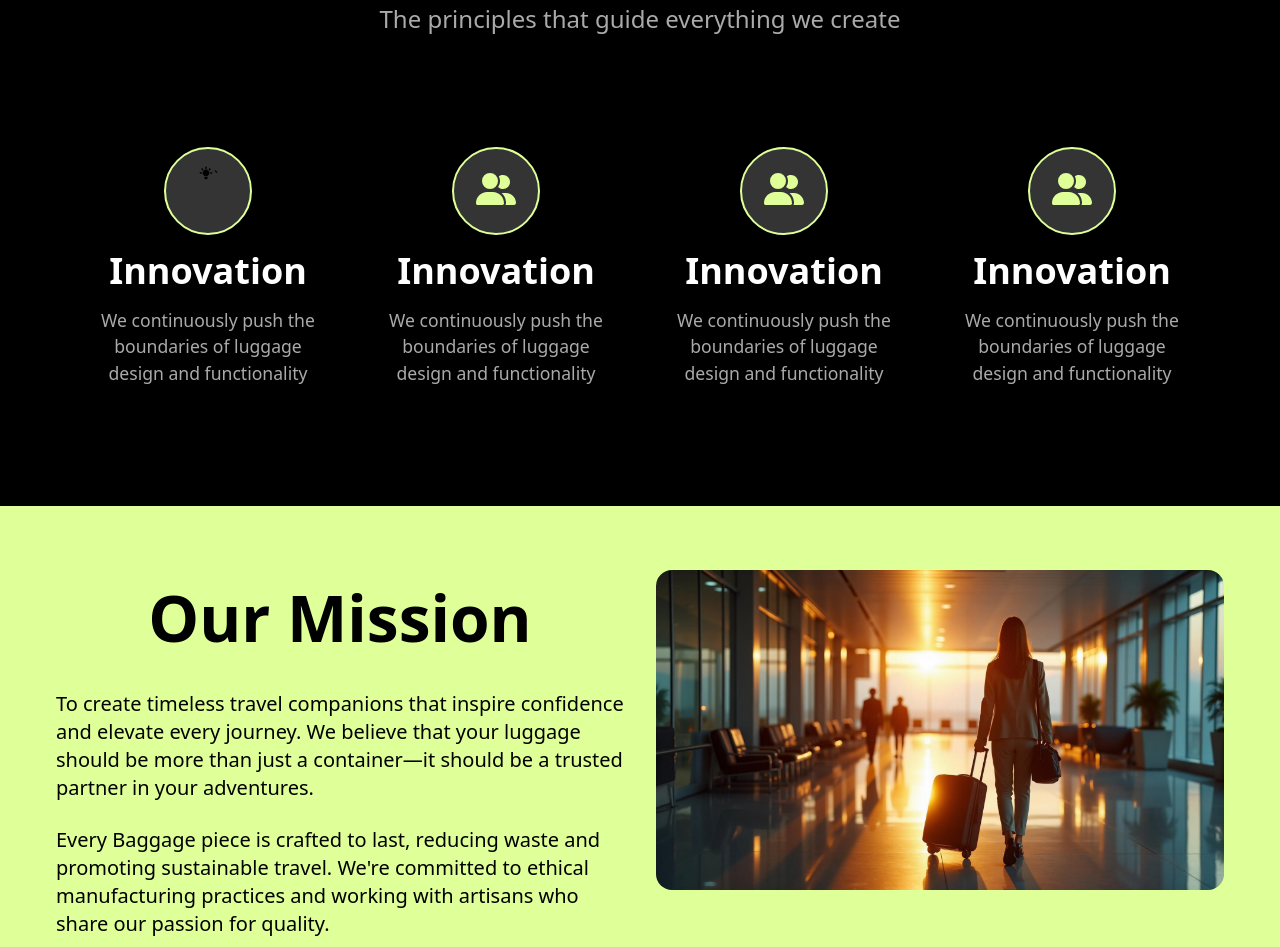
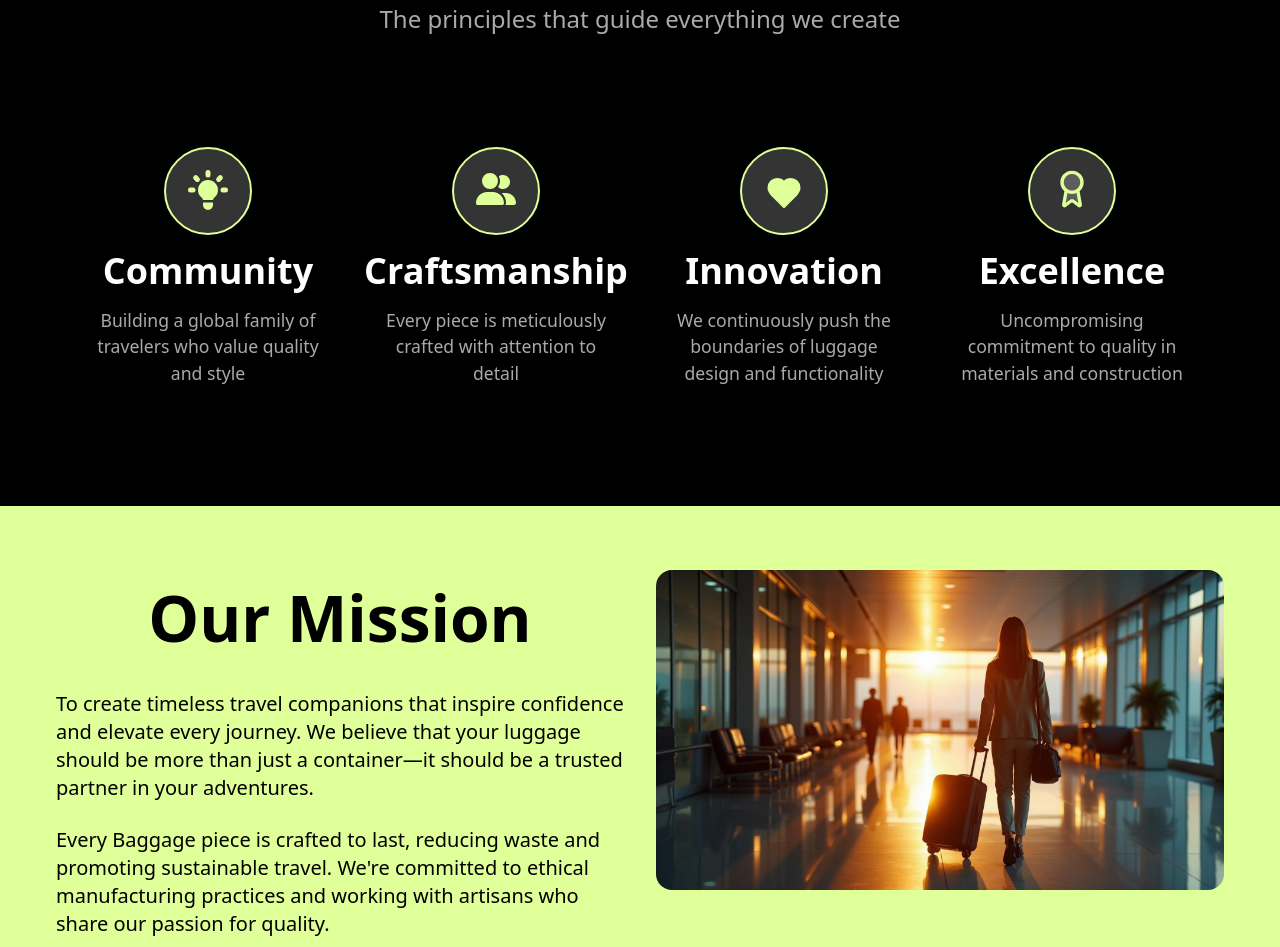
Before and after one commit to SwapnilGotsurve/Web-dev-com, a plain HTML site: page about.html in a window 1280 px wide. Shown: the part 1961-2908 px from the top of the page. Drawn offline with nearby package versions, Linux system fonts and the light colour scheme.

Commit message:
feat:added features

```diff
--- a/about.html
+++ b/about.html
@@ -57,31 +57,31 @@
 <div class="grid grid-cols-4 gap-4 mx-18 py-10 ">
     <div class="  py-0 px-4 grid grid-cols-1 place-items-center" >
           <div class="bg-[#ffffff34] border-2 border-[#dfff98] h-22 w-22 rounded-full flex content-center justify-center p-4 mb-4  ">
-         <svg stroke="currentColor" fill="currentColor" stroke-width="0" viewBox="0 0 20 20" aria-hidden="true" height="1em" width="1em" xmlns="http://www.w3.org/2000/svg"><path d="M11 3a1 1 0 10-2 0v1a1 1 0 102 0V3zM15.657 5.757a1 1 0 00-1.414-1.414l-.707.707a1 1 0 001.414 1.414l.707-.707zM18 10a1 1 0 01-1 1h-1a1 1 0 110-2h1a1 1 0 011 1zM5.05 6.464A1 1 0 106.464 5.05l-.707-.707a1 1 0 00-1.414 1.414l.707.707zM5 10a1 1 0 01-1 1H3a1 1 0 110-2h1a1 1 0 011 1zM8 16v-1h4v1a2 2 0 11-4 0zM12 14c.015-.34.208-.646.477-.859a4 4 0 10-4.954 0c.27.213.462.519.476.859h4.002z"></path></svg>`
+         <svg stroke="currentColor" fill="#dfff98" stroke-width="0" viewBox="0 0 20 20" aria-hidden="true" height="50px" width="50px" xmlns="http://www.w3.org/2000/svg"><path d="M11 3a1 1 0 10-2 0v1a1 1 0 102 0V3zM15.657 5.757a1 1 0 00-1.414-1.414l-.707.707a1 1 0 001.414 1.414l.707-.707zM18 10a1 1 0 01-1 1h-1a1 1 0 110-2h1a1 1 0 011 1zM5.05 6.464A1 1 0 106.464 5.05l-.707-.707a1 1 0 00-1.414 1.414l.707.707zM5 10a1 1 0 01-1 1H3a1 1 0 110-2h1a1 1 0 011 1zM8 16v-1h4v1a2 2 0 11-4 0zM12 14c.015-.34.208-.646.477-.859a4 4 0 10-4.954 0c.27.213.462.519.476.859h4.002z"></path></svg>
         </div>
-        <h2 class="text-[#fff] text-4xl font-semibold text-center">Innovation</h2>
-        <p class="text-[#d5d5d5cb] mt-4 text-[1.1rem] text-center">We continuously push the boundaries of luggage design and functionality</p>
+        <h2 class="text-[#fff] text-4xl font-semibold text-center">Community</h2>
+        <p class="text-[#d5d5d5cb] mt-4 text-[1.1rem] text-center">Building a global family of travelers who value quality and style</p>
     </div>
      <div class="  py-0 px-4 grid grid-cols-1 place-items-center" >
         <div class="bg-[#ffffff34] border-2 border-[#dfff98] h-22 w-22 rounded-full flex content-center justify-center p-5 mb-4  ">
-         <svg stroke="currentColor" fill="#dfff98" stroke-width="0" viewBox="0 0 640 512"  height="40px" width="40px" xmlns="http://www.w3.org/2000/svg"><path d="M96 128a128 128 0 1 1 256 0A128 128 0 1 1 96 128zM0 482.3C0 383.8 79.8 304 178.3 304l91.4 0C368.2 304 448 383.8 448 482.3c0 16.4-13.3 29.7-29.7 29.7L29.7 512C13.3 512 0 498.7 0 482.3zM609.3 512l-137.8 0c5.4-9.4 8.6-20.3 8.6-32l0-8c0-60.7-27.1-115.2-69.8-151.8c2.4-.1 4.7-.2 7.1-.2l61.4 0C567.8 320 640 392.2 640 481.3c0 17-13.8 30.7-30.7 30.7zM432 256c-31 0-59-12.6-79.3-32.9C372.4 196.5 384 163.6 384 128c0-26.8-6.6-52.1-18.3-74.3C384.3 40.1 407.2 32 432 32c61.9 0 112 50.1 112 112s-50.1 112-112 112z"></path></svg>
+         <svg stroke="currentColor" stroke-width="0" viewBox="0 0 640 512" fill="#dfff98"   height="40px" width="40px" xmlns="http://www.w3.org/2000/svg"><path d="M96 128a128 128 0 1 1 256 0A128 128 0 1 1 96 128zM0 482.3C0 383.8 79.8 304 178.3 304l91.4 0C368.2 304 448 383.8 448 482.3c0 16.4-13.3 29.7-29.7 29.7L29.7 512C13.3 512 0 498.7 0 482.3zM609.3 512l-137.8 0c5.4-9.4 8.6-20.3 8.6-32l0-8c0-60.7-27.1-115.2-69.8-151.8c2.4-.1 4.7-.2 7.1-.2l61.4 0C567.8 320 640 392.2 640 481.3c0 17-13.8 30.7-30.7 30.7zM432 256c-31 0-59-12.6-79.3-32.9C372.4 196.5 384 163.6 384 128c0-26.8-6.6-52.1-18.3-74.3C384.3 40.1 407.2 32 432 32c61.9 0 112 50.1 112 112s-50.1 112-112 112z"></path></svg>
         </div>
-        <h2 class="text-[#fff] text-4xl font-semibold text-center">Innovation</h2>
-        <p class="text-[#d5d5d5cb] mt-4 text-[1.1rem] text-center">We continuously push the boundaries of luggage design and functionality</p>
+        <h2 class="text-[#fff] text-4xl font-semibold text-center">Craftsmanship</h2>
+        <p class="text-[#d5d5d5cb] mt-4 text-[1.1rem] text-center">Every piece is meticulously crafted with attention to detail</p>
     </div>
    <div class="  py-0 px-4 grid grid-cols-1 place-items-center" >
-         <div class="bg-[#ffffff34] border-2 border-[#dfff98] h-22 w-22 rounded-full flex content-center justify-center p-5 mb-4  ">
-         <svg stroke="currentColor" fill="#dfff98" stroke-width="0" viewBox="0 0 640 512"  height="40px" width="40px" xmlns="http://www.w3.org/2000/svg"><path d="M96 128a128 128 0 1 1 256 0A128 128 0 1 1 96 128zM0 482.3C0 383.8 79.8 304 178.3 304l91.4 0C368.2 304 448 383.8 448 482.3c0 16.4-13.3 29.7-29.7 29.7L29.7 512C13.3 512 0 498.7 0 482.3zM609.3 512l-137.8 0c5.4-9.4 8.6-20.3 8.6-32l0-8c0-60.7-27.1-115.2-69.8-151.8c2.4-.1 4.7-.2 7.1-.2l61.4 0C567.8 320 640 392.2 640 481.3c0 17-13.8 30.7-30.7 30.7zM432 256c-31 0-59-12.6-79.3-32.9C372.4 196.5 384 163.6 384 128c0-26.8-6.6-52.1-18.3-74.3C384.3 40.1 407.2 32 432 32c61.9 0 112 50.1 112 112s-50.1 112-112 112z"></path></svg>
+         <div class="bg-[#ffffff34] border-2 border-[#dfff98] h-22 w-22 rounded-full flex content-center justify-center p-6 mb-4  ">
+        <svg xmlns="http://www.w3.org/2000/svg" fill="#dfff98"   height="40px" width="40px" viewBox="0 0 24 24" stroke="#dfff98" stroke-width="2" stroke-linecap="round" stroke-linejoin="round" class="lucide lucide-heart text-white"><path d="M19 14c1.49-1.46 3-3.21 3-5.5A5.5 5.5 0 0 0 16.5 3c-1.76 0-3 .5-4.5 2-1.5-1.5-2.74-2-4.5-2A5.5 5.5 0 0 0 2 8.5c0 2.3 1.5 4.05 3 5.5l7 7Z"></path></svg>
         </div>
         <h2 class="text-[#fff] text-4xl font-semibold text-center">Innovation</h2>
         <p class="text-[#d5d5d5cb] mt-4 text-[1.1rem] text-center">We continuously push the boundaries of luggage design and functionality</p>
     </div>
    <div class="  py-0 px-4 grid grid-cols-1 place-items-center" >
            <div class="bg-[#ffffff34] border-2 border-[#dfff98] h-22 w-22 rounded-full flex content-center justify-center p-5 mb-4  ">
-         <svg stroke="currentColor" fill="#dfff98" stroke-width="0" viewBox="0 0 640 512"  height="40px" width="40px" xmlns="http://www.w3.org/2000/svg"><path d="M96 128a128 128 0 1 1 256 0A128 128 0 1 1 96 128zM0 482.3C0 383.8 79.8 304 178.3 304l91.4 0C368.2 304 448 383.8 448 482.3c0 16.4-13.3 29.7-29.7 29.7L29.7 512C13.3 512 0 498.7 0 482.3zM609.3 512l-137.8 0c5.4-9.4 8.6-20.3 8.6-32l0-8c0-60.7-27.1-115.2-69.8-151.8c2.4-.1 4.7-.2 7.1-.2l61.4 0C567.8 320 640 392.2 640 481.3c0 17-13.8 30.7-30.7 30.7zM432 256c-31 0-59-12.6-79.3-32.9C372.4 196.5 384 163.6 384 128c0-26.8-6.6-52.1-18.3-74.3C384.3 40.1 407.2 32 432 32c61.9 0 112 50.1 112 112s-50.1 112-112 112z"></path></svg>
+        <svg xmlns="http://www.w3.org/2000/svg"height="40px" width="40px" viewBox="0 0 24 24" stroke="#dfff98"  fill="#ffffff34" stroke-width="2" stroke-linecap="round" stroke-linejoin="round" class="lucide lucide-award text-white"><path d="m15.477 12.89 1.515 8.526a.5.5 0 0 1-.81.47l-3.58-2.687a1 1 0 0 0-1.197 0l-3.586 2.686a.5.5 0 0 1-.81-.469l1.514-8.526"></path><circle cx="12" cy="8" r="6"></circle></svg>
         </div>
-        <h2 class="text-[#fff] text-4xl font-semibold text-center">Innovation</h2>
-        <p class="text-[#d5d5d5cb] mt-4 text-[1.1rem] text-center">We continuously push the boundaries of luggage design and functionality</p>
+        <h2 class="text-[#fff] text-4xl font-semibold text-center">Excellence</h2>
+        <p class="text-[#d5d5d5cb] mt-4 text-[1.1rem] text-center">Uncompromising commitment to quality in materials and construction</p>
     </div>
 </div>
     </section>
@@ -117,7 +117,7 @@
             <p class=" text-[#d5d5d5cb] text-center text-lg my-3">Countries Shipped</p>
         </div>
     </section>
-<!-- texssts -->
+
         <!-- footer  -->
   <footer class="text-lg bg-[#77ae002c] border-t-2 border-[#dfff80b3] py-10 px-2 text-[#f0f0f0e1]">
       <p class="text-center ">
```
